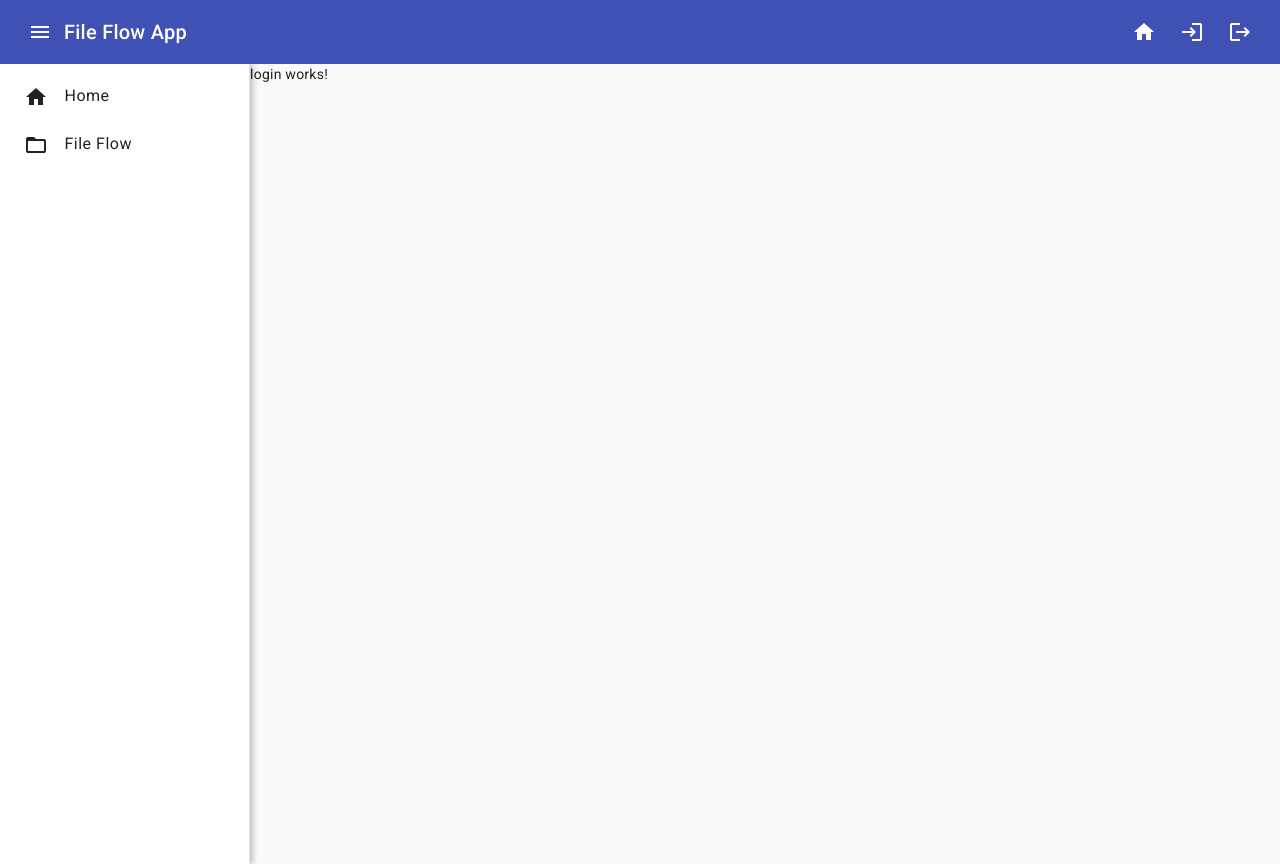
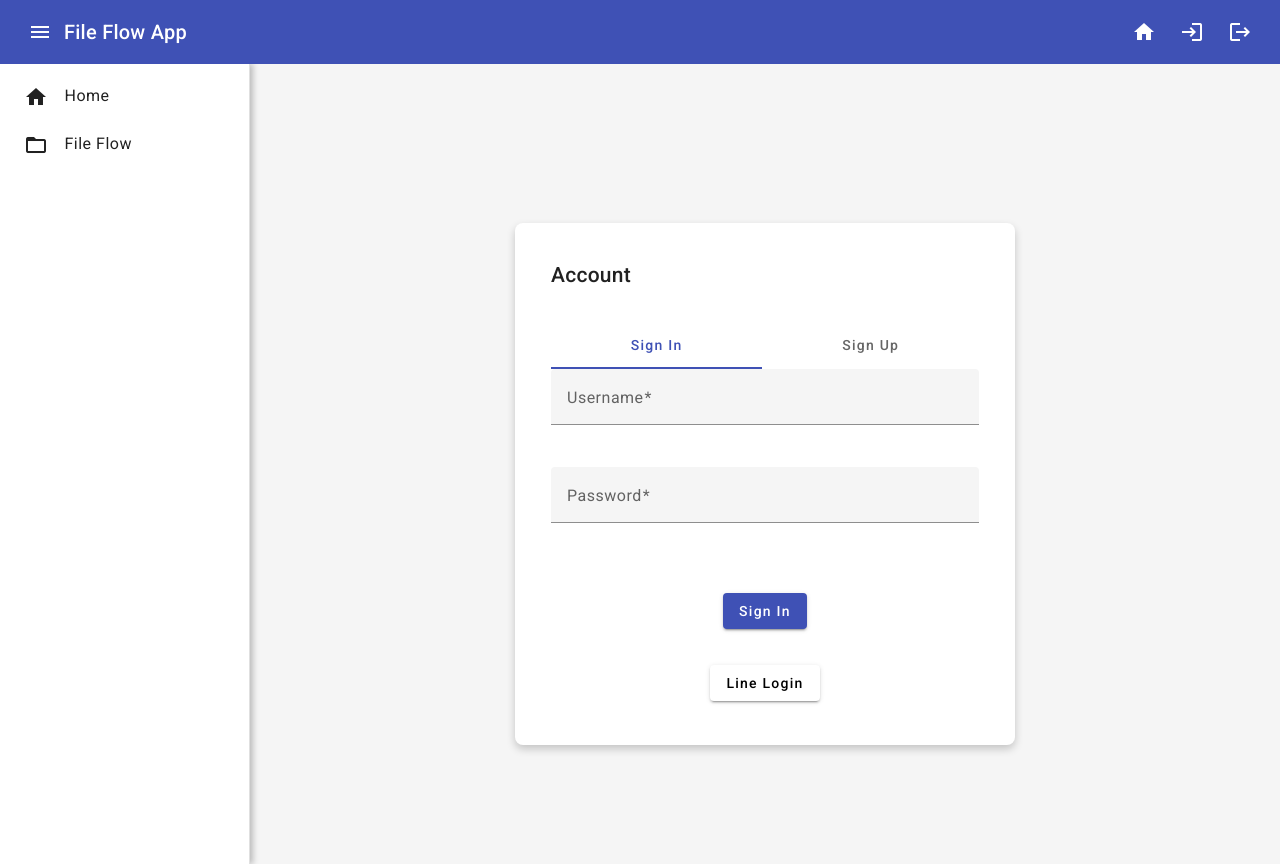
Before and after one commit to BillYang3416/go-stream-flow, an Angular app in the folder file-flow-ui/: page /login in a window 1280 px wide. Built offline with nearby package versions, Linux system fonts and the light colour scheme.

Commit message:
add login page

```diff
--- a/file-flow-ui/src/app/app.component.html
+++ b/file-flow-ui/src/app/app.component.html
@@ -10,7 +10,7 @@
     <mat-icon>home</mat-icon>
   </a>
   <!-- full page redirect, it can't do AJAX request -->
-  <a mat-icon-button [href]="lineLoginUrl">
+  <a mat-icon-button routerLink="/login">
     <mat-icon>login</mat-icon>
   </a>
   <a mat-icon-button (click)="logout()">
--- a/file-flow-ui/src/app/app.component.ts
+++ b/file-flow-ui/src/app/app.component.ts
@@ -10,8 +10,6 @@ import { ApiPrefix, ApiService } from './core/services/api.service';
 export class AppComponent {
   title = 'file-flow-ui';
 
-  lineLoginUrl = environment.apiUrl + '/auth/line-login';
-
   constructor(private apiService: ApiService) {}
 
   ngOnInit(): void {}
--- a/file-flow-ui/src/app/features/login/login.component.html
+++ b/file-flow-ui/src/app/features/login/login.component.html
@@ -1 +1,95 @@
-<p>login works!</p>
+<div class="login-container">
+  <mat-card class="login-card">
+    <mat-card-header>
+      <mat-card-title>Account</mat-card-title>
+    </mat-card-header>
+    <mat-card-content>
+      <mat-tab-group>
+        <mat-tab label="Sign In">
+          <form>
+            <!-- Username Input -->
+            <mat-form-field appearance="fill" class="full-width-input">
+              <mat-label>Username</mat-label>
+              <input
+                matInput
+                placeholder="Enter your username"
+                name="username"
+                required
+              />
+            </mat-form-field>
+
+            <!-- Password Input -->
+            <mat-form-field appearance="fill" class="full-width-input">
+              <mat-label>Password</mat-label>
+              <input
+                matInput
+                type="password"
+                placeholder="Enter your password"
+                name="password"
+                required
+              />
+            </mat-form-field>
+
+            <mat-card-actions>
+              <!-- Sign In Button -->
+              <button mat-raised-button color="primary">Sign In</button>
+            </mat-card-actions>
+            <mat-card-actions>
+              <!-- Line Login Link -->
+              <a
+                mat-raised-button
+                class="line-login-anchor"
+                [href]="lineLoginUrl"
+              >
+                Line Login
+              </a>
+            </mat-card-actions>
+          </form>
+        </mat-tab>
+        <mat-tab label="Sign Up">
+          <form>
+            <!-- Nickname Input -->
+            <mat-form-field appearance="fill" class="full-width-input">
+              <mat-label>Nickname</mat-label>
+              <input
+                matInput
+                type="nickname"
+                placeholder="Enter your nickname"
+                name="nickname"
+                required
+              />
+            </mat-form-field>
+
+            <!-- Username Input -->
+            <mat-form-field appearance="fill" class="full-width-input">
+              <mat-label>Username</mat-label>
+              <input
+                matInput
+                placeholder="Choose a username"
+                name="newUsername"
+                required
+              />
+            </mat-form-field>
+
+            <!-- Password Input -->
+            <mat-form-field appearance="fill" class="full-width-input">
+              <mat-label>Password</mat-label>
+              <input
+                matInput
+                type="password"
+                placeholder="Create a password"
+                name="newPassword"
+                required
+              />
+            </mat-form-field>
+
+            <mat-card-actions>
+              <!-- Sign Up Button -->
+              <button mat-raised-button color="primary">Sign Up</button>
+            </mat-card-actions>
+          </form>
+        </mat-tab>
+      </mat-tab-group>
+    </mat-card-content>
+  </mat-card>
+</div>
--- a/file-flow-ui/src/app/features/login/login.component.scss
+++ b/file-flow-ui/src/app/features/login/login.component.scss
@@ -0,0 +1,40 @@
+.login-container {
+  display: flex;
+  justify-content: center;
+  align-items: center;
+  height: 100vh;
+  padding: 20px;
+  background-color: #f5f5f5;
+}
+
+.login-card {
+  max-width: 500px;
+  width: 100%;
+  margin: auto;
+  padding: 20px;
+  box-shadow: 0 4px 8px 0 rgba(0, 0, 0, 0.2);
+  border-radius: 8px;
+  background-color: #ffffff;
+
+  mat-card-header {
+    padding-bottom: 20px;
+    text-align: center;
+  }
+
+  mat-card-title {
+    font-size: 1.5em;
+    margin-bottom: 10px;
+  }
+
+  mat-form-field {
+    width: 100%; /* Full width inputs */
+    margin-bottom: 20px; /* Space below the input fields */
+  }
+
+  mat-card-actions {
+    display: flex;
+    justify-content: center;
+    gap: 10px;
+    margin-top: 20px;
+  }
+}
--- a/file-flow-ui/src/app/features/login/login.component.ts
+++ b/file-flow-ui/src/app/features/login/login.component.ts
@@ -1,10 +1,11 @@
 import { Component } from '@angular/core';
+import { environment } from 'src/environments/environment.dev';
 
 @Component({
   selector: 'app-login',
   templateUrl: './login.component.html',
-  styleUrls: ['./login.component.scss']
+  styleUrls: ['./login.component.scss'],
 })
 export class LoginComponent {
-
+  lineLoginUrl = environment.apiUrl + '/auth/line-login';
 }
```
Also changed, not shown: file-flow-ui/src/app/features/login/login.module.ts (+14 -1 lines).
